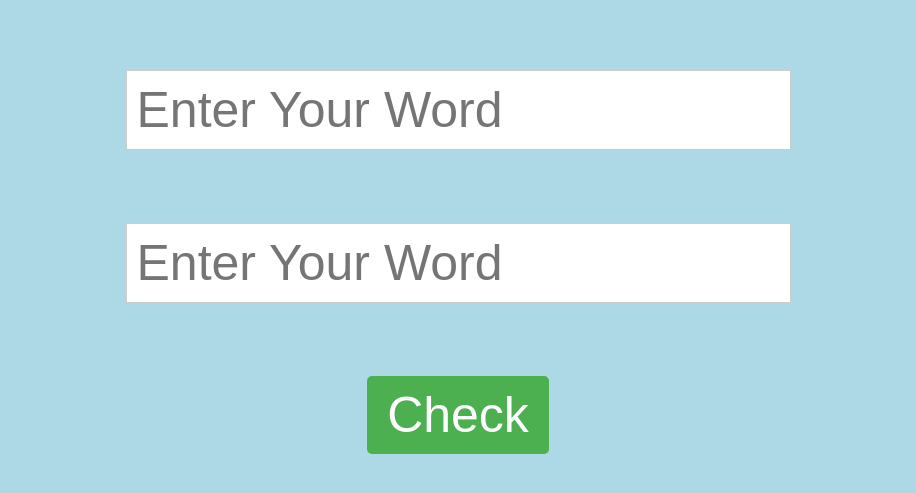
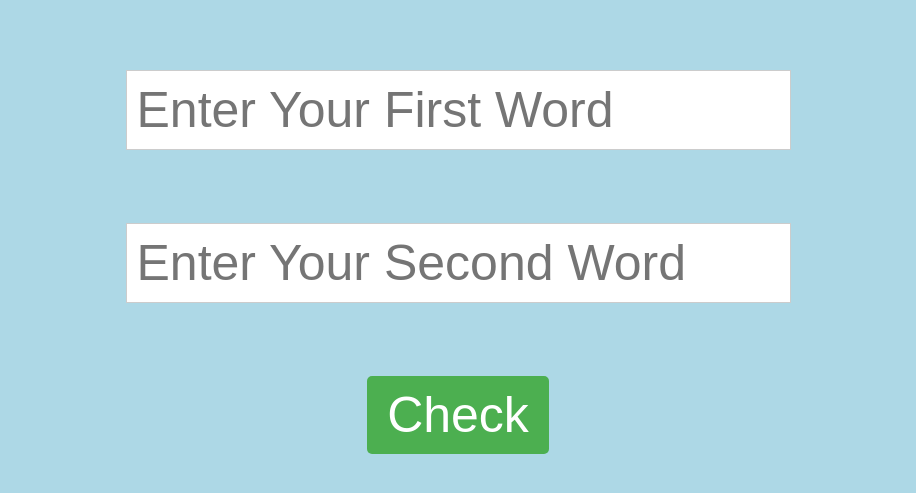
Before and after one commit to Anurag-Gaiwal/Anagram_Checker_App, a plain HTML site: page index.html in a window 1280 px wide. Shown: the part 131-624 px from the top of the page, without its empty margins (182-1098 px from the left). Drawn offline with Linux system fonts and the light colour scheme.

Commit message:
Update index.html

```diff
--- a/index.html
+++ b/index.html
@@ -44,9 +44,9 @@
 	<h1>Anagram Checker</h1>
 	<br/>
 	<form onsubmit="check()">
-		<input type="text" placeholder="Enter Your Word" id="str1"/>
+		<input type="text" placeholder="Enter Your First Word" id="str1"/>
 		<br/> <br/>
-		<input type="text" placeholder="Enter Your Word" id="str2"/>
+		<input type="text" placeholder="Enter Your Second Word" id="str2"/>
 		<br/> <br/>
 		<input type="submit" value="Check"/>
 	</form>
```
